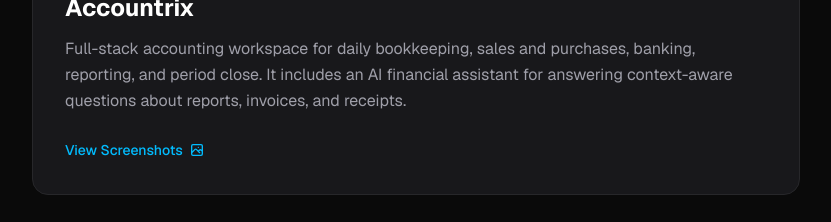
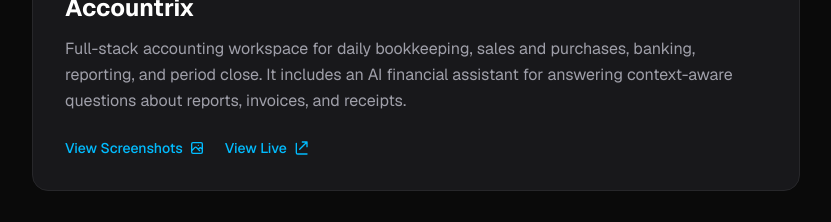
Before and after one commit to Shendrii/shendri_portfolio_updated, a Next.js app: page / in a window 1280 px wide. Shown: the part 3500-3722 px from the top of the page, without its empty margins (224-1055 px from the left). Built offline with nearby package versions, Linux system fonts and the light colour scheme.

Commit message:
UI improvements in project section

```diff
--- a/src/components/Projects.tsx
+++ b/src/components/Projects.tsx
@@ -10,6 +10,7 @@
   description: string;
   tags: string[];
   images: string[];
+  link: string;
 };
 
 const projects: GalleryProject[] = [
@@ -25,6 +26,7 @@
       "/accountrix-3.png",
       "/accountrix-4.png",
     ],
+    link: "https://accountrix-app.vercel.app/",
   },
   {
     type: "gallery",
@@ -38,6 +40,7 @@
       "/homefix-3.png",
       "/homefix-4.png",
     ],
+    link: "http://home-fix-six.vercel.app/",
   },
 ];
 
@@ -230,6 +233,7 @@
                   <p className="mb-6 text-base leading-relaxed text-zinc-500 dark:text-zinc-400">
                     {project.description}
                   </p>
+                  <div className="flex flex-wrap items-center gap-5">
                     <button
                       onClick={() => setCarousel({ images: project.images, index: 0 })}
                       className="inline-flex items-center gap-1.5 text-sm font-medium text-sky-600 transition-colors hover:text-sky-500 dark:text-sky-400 dark:hover:text-sky-300"
@@ -239,6 +243,18 @@
                         <path strokeLinecap="round" strokeLinejoin="round" d="M4 16l4.586-4.586a2 2 0 012.828 0L16 16m-2-2l1.586-1.586a2 2 0 012.828 0L20 14m-6-6h.01M6 20h12a2 2 0 002-2V6a2 2 0 00-2-2H6a2 2 0 00-2 2v12a2 2 0 002 2z" />
                       </svg>
                     </button>
+                    <a
+                      href={project.link}
+                      target="_blank"
+                      rel="noopener noreferrer"
+                      className="inline-flex items-center gap-1.5 text-sm font-medium text-sky-600 transition-colors hover:text-sky-500 dark:text-sky-400 dark:hover:text-sky-300"
+                    >
+                      View Live
+                      <svg className="h-4 w-4" fill="none" viewBox="0 0 24 24" stroke="currentColor" strokeWidth={2}>
+                        <path strokeLinecap="round" strokeLinejoin="round" d="M14 3h7v7m0-7L10 14M5 5v14a2 2 0 002 2h14" />
+                      </svg>
+                    </a>
+                  </div>
                 </div>
               </div>
           ))}
```
Lines whose indentation alone changed are shown as unchanged.
